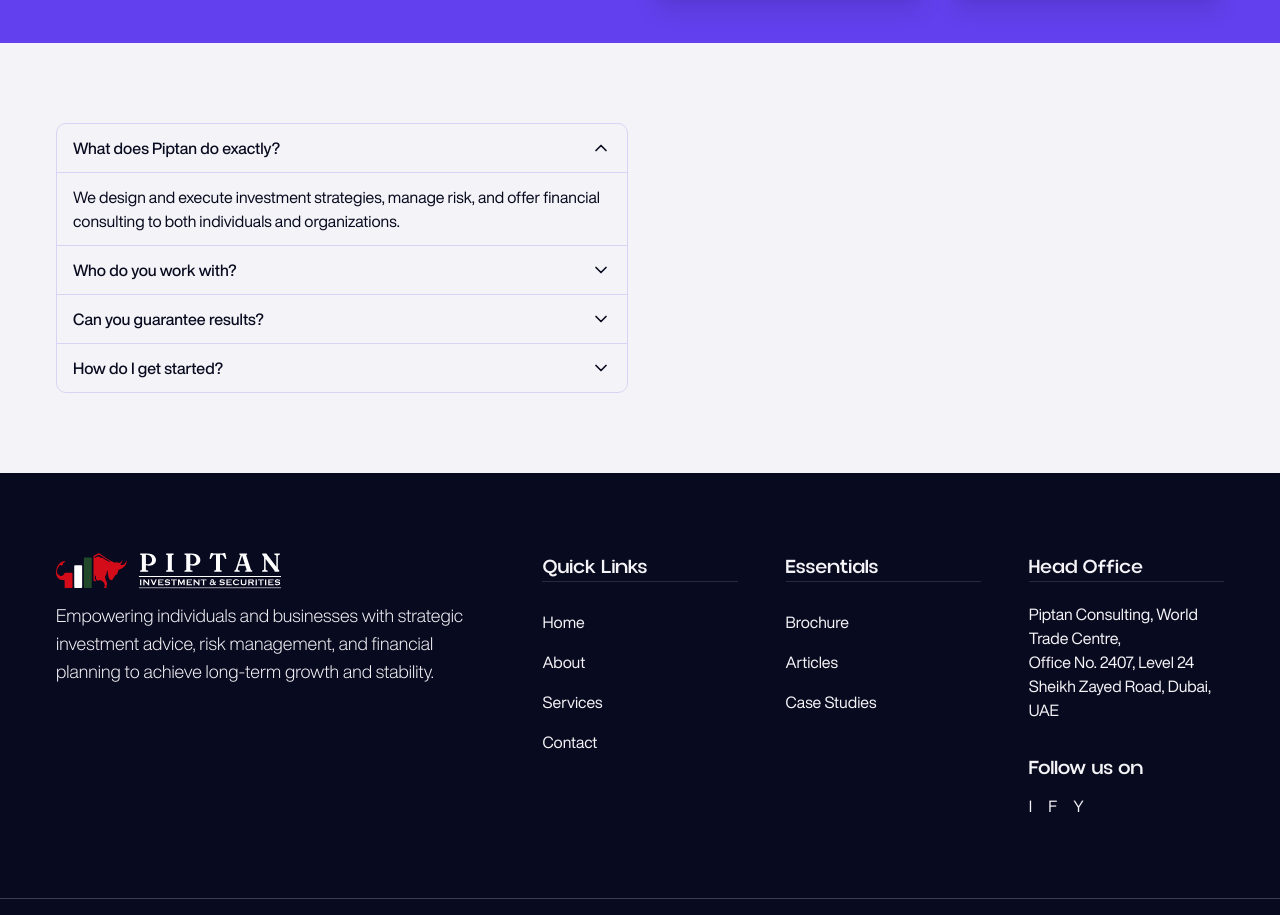
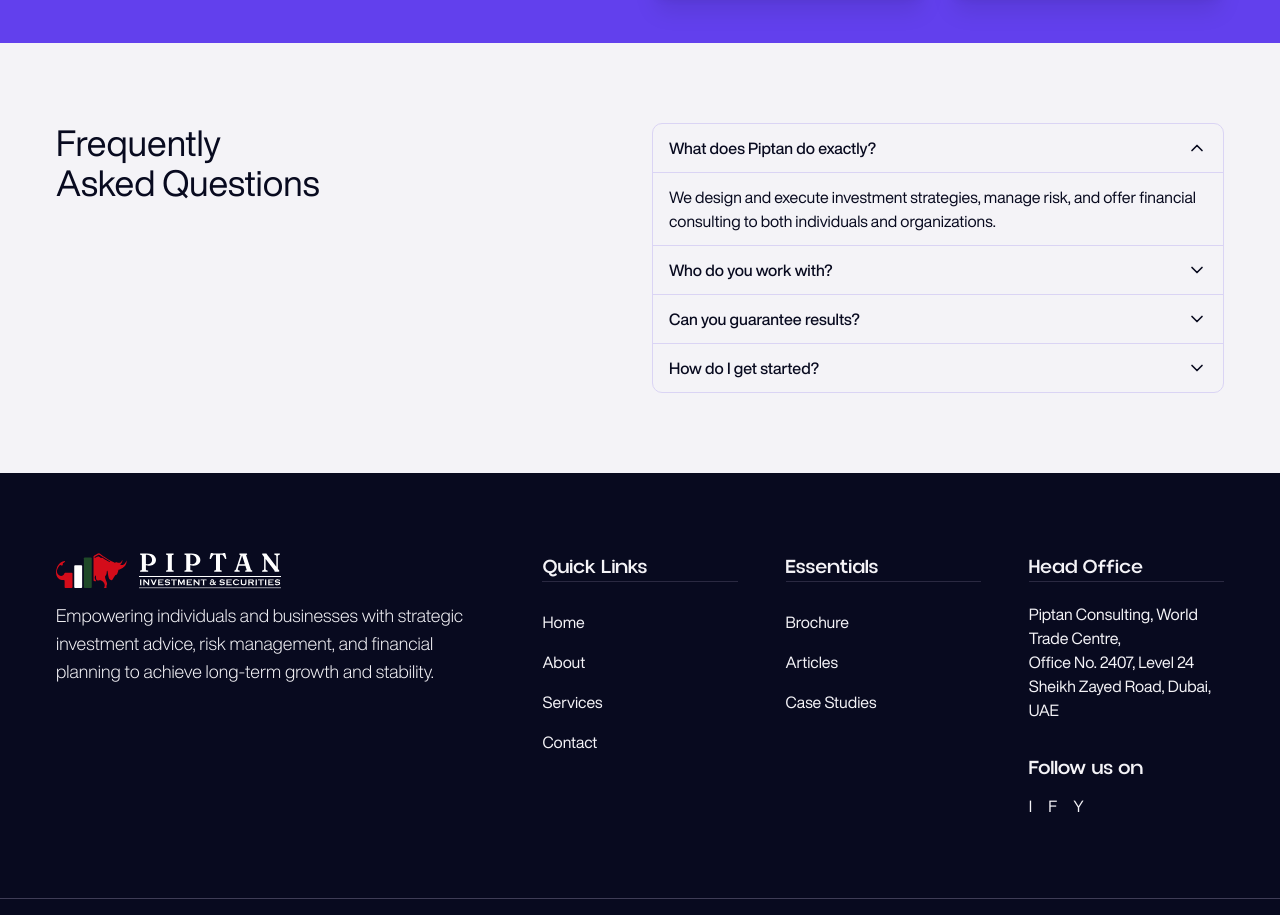
Before and after one commit to itzTedx/piptan-consultation, a Next.js app: page / in a window 1280 px wide. Shown: the part 5471-6386 px from the top of the page. Built offline with nearby package versions, Linux system fonts and the light colour scheme.

Commit message:
Add heading to FaqSection for improved clarity and structure. This enhances the user experience by clearly defining the section's purpose.

```diff
--- a/src/components/sections/home/faq.tsx
+++ b/src/components/sections/home/faq.tsx
@@ -43,6 +43,10 @@ export const FaqSection = () => {
   return (
     <section className="bg-background text-foreground py-20">
       <div className="container grid grid-cols-2 gap-6">
+        <h2 className="text-4xl">
+          Frequently <br />
+          Asked Questions
+        </h2>
         <BasicAccordion
           items={accordionItems}
           allowMultiple={true}
```
